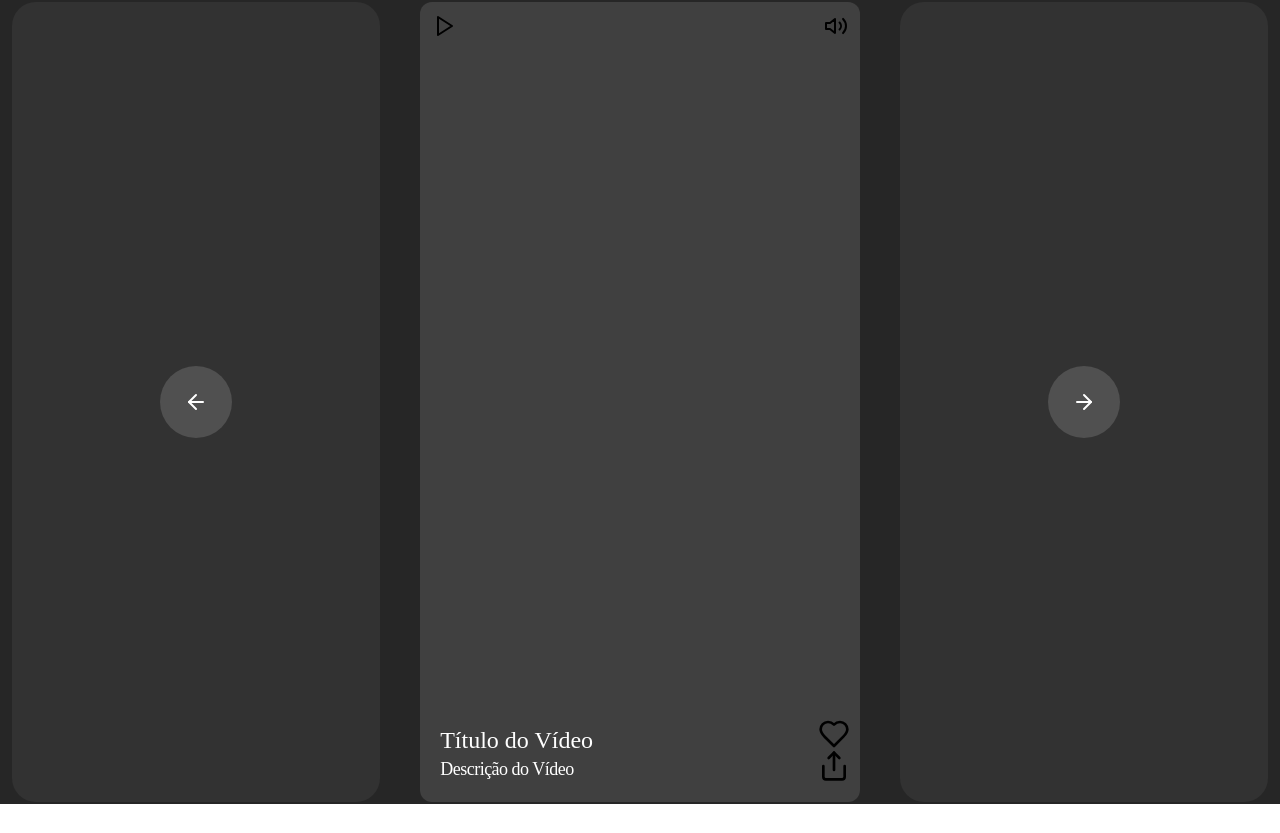
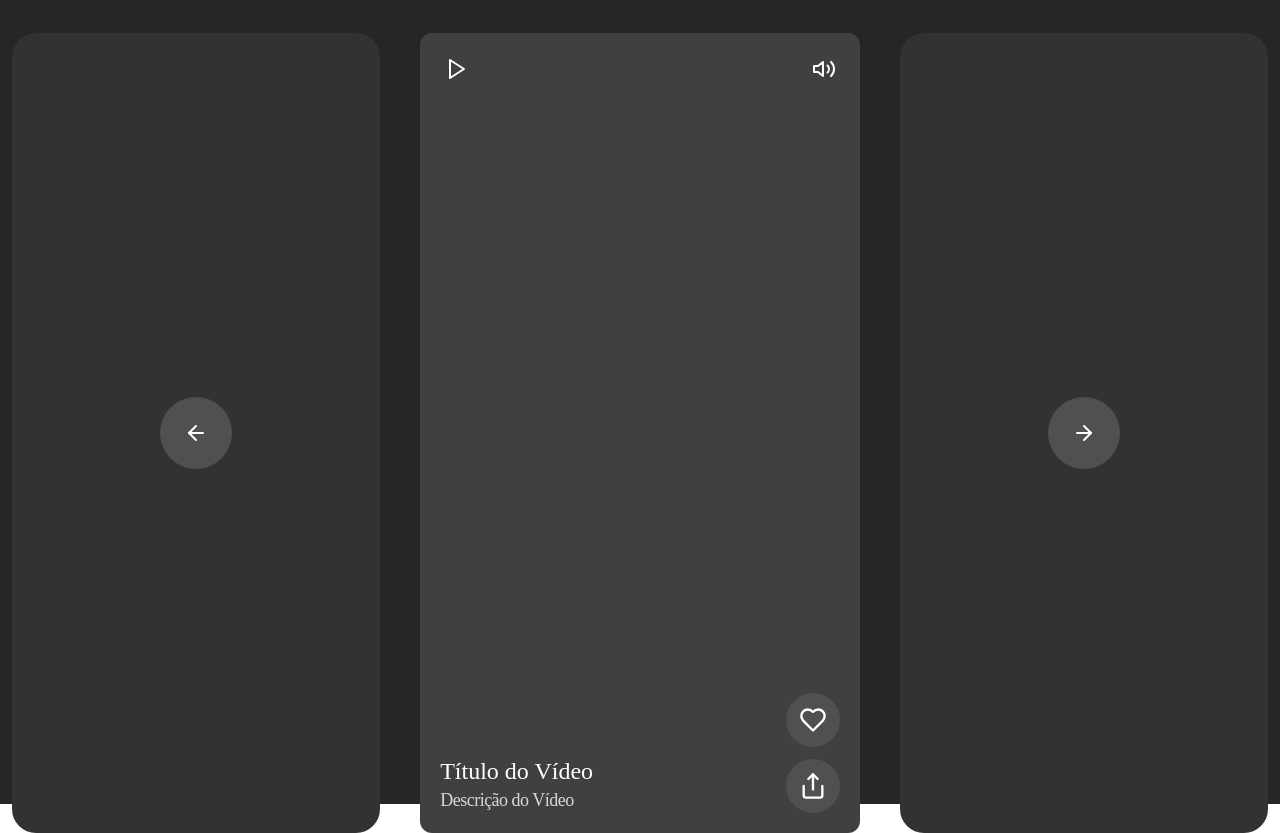
Before and after one commit to JohnnyBoySou/atequeelevenhaweb, a Next.js app: page /shorts in a window 1280 px wide. Before the commit the page ends 804 px from the top, so only its background shows below. Built offline with nearby package versions, Linux system fonts and the light colour scheme.

Commit message:
shorts add

```diff
--- a/app/components/auth/signin.js
+++ b/app/components/auth/signin.js
@@ -17,9 +17,10 @@ export default function Signin() {
             signInWithPopup(auth, provider)
             .then((result) => {
                 setuser(result.user);
-                setUser(result.user).then(res =>
+                setUser(result.user)
+                setTimeout(() => {
                     router.push('/home')
-                )
+                }, 1500);
             })
             .catch((error) => {
                 console.log(error);
--- a/app/shorts/page.js
+++ b/app/shorts/page.js
@@ -10,19 +10,19 @@ export default function Shorts() {
         const [audio, setaudio] = useState();
         return(
             <Column style={{ width: 450, height: 800, borderRadius: 12,  backgroundColor: "#404040", position:'relative', margin: '0px 40px',}}>
-                <Row style={{ justifyContent: 'space-between', alignItems: 'center', margin: 12, }}>
+                <Row style={{ justifyContent: 'space-between', alignItems: 'center', margin: 24, }}>
                     <Column>
                         {status ?
-                            <Play />
+                            <Play color='#fff' />
                             :
-                            <Pause />
+                            <Pause  color='#fff' />
                             }
                     </Column>
                     <Column>
                         {status ?
-                           <Volume2 />
+                           <Volume2  color='#fff' />
                             :
-                            <VolumeX />
+                            <VolumeX  color='#fff'/>
                             }
                     </Column>
 
@@ -30,16 +30,16 @@ export default function Shorts() {
 
                 <Column style={{  position: 'absolute', left: 20, bottom: 20, }}>
                     <Title style={{ fontSize: 24, color: "#fff", }}>Título do Vídeo</Title>
-                    <Label style={{ fontSize: 18, color: "#fff", }}>Descrição do Vídeo</Label>
+                    <Label style={{ fontSize: 18, color: "#d7d7d7", }}>Descrição do Vídeo</Label>
                 </Column>
 
 
-                <Column style={{ position: 'absolute', right: 10, bottom: 20, }}>
-                    <Column>
-                        <Heart size={32}/>
+                <Column style={{ position: 'absolute', right: 20, bottom: 20, }}>
+                    <Column  style={{ justifyContent: 'center', marginBottom: 12, alignItems: 'center', width: 54, height: 54, borderRadius: 100, backgroundColor: "#505050", }}>
+                        <Heart size={28} color='#fff'/>
                     </Column>
-                    <Column>
-                        <Share size={32}/>
+                    <Column style={{ justifyContent: 'center', alignItems: 'center', width: 54, height: 54, borderRadius: 100, backgroundColor: "#505050", }}>
+                        <Share size={28} color='#fff'/>
                     </Column>
                 </Column>
             </Column>
@@ -48,6 +48,10 @@ export default function Shorts() {
 
     return (
         <Main style={{ backgroundColor: "#262626", height: '97.5vh', justifyContent: 'center',  }}>
+
+            <Row style={{ justifyContent: 'center', alignItems: 'center',  }}>
+                <Title style={{ color: "#fff", marginBottom: 30, }}>Shorts / Vídeos Curtos</Title>
+            </Row>
             <Row style={{ justifyContent: 'center', alignItems: 'center',  }}>
                 <Column style={{ width: '30%', height: '100%', backgroundColor: "#323232", borderRadius: 24, justifyContent: 'center', alignItems: 'center',  }}>
                     <Column style={{ justifyContent: 'center', alignItems: 'center', width: 72, height: 72, borderRadius: 100, backgroundColor: "#505050", }}>
```
